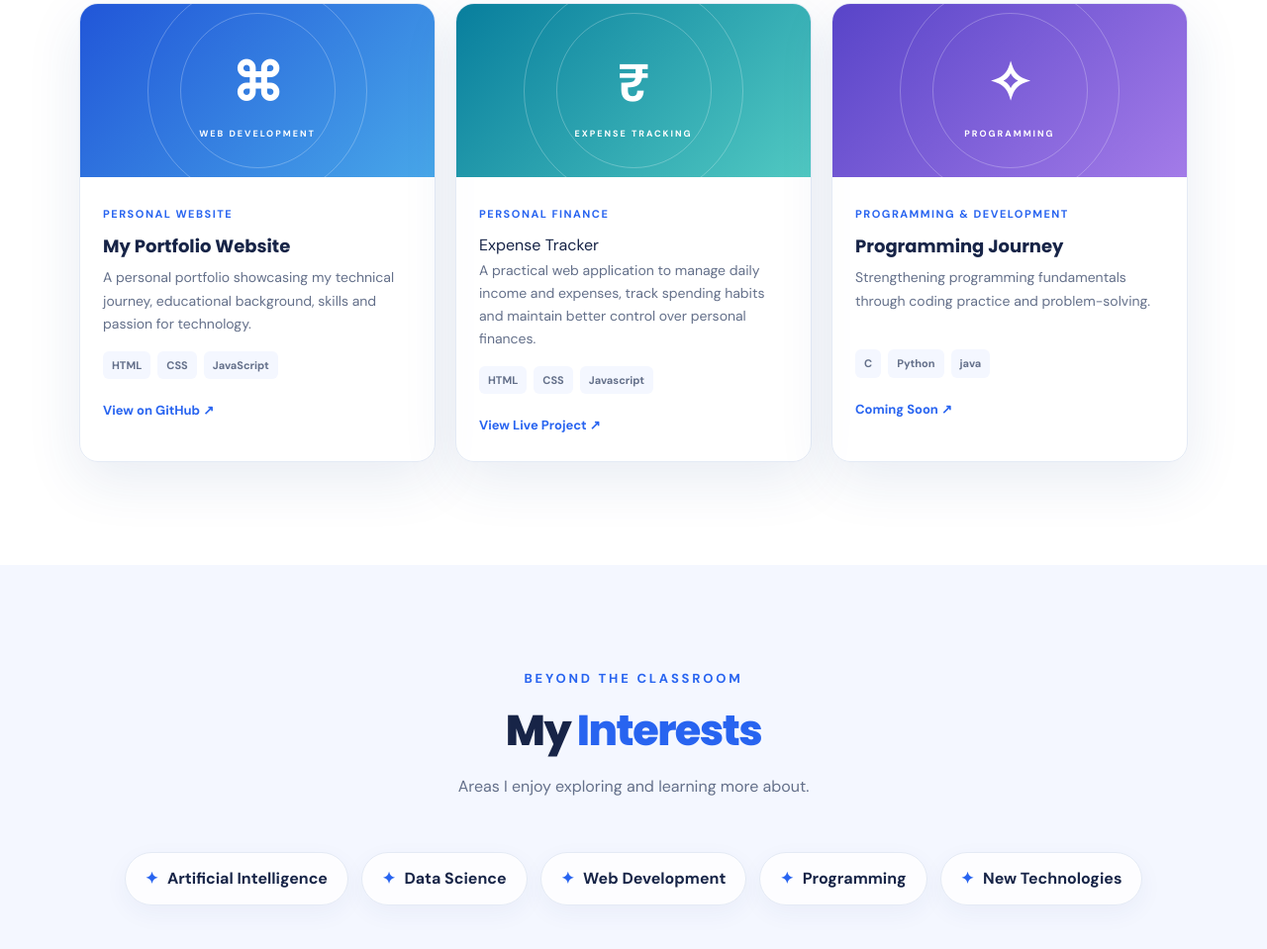
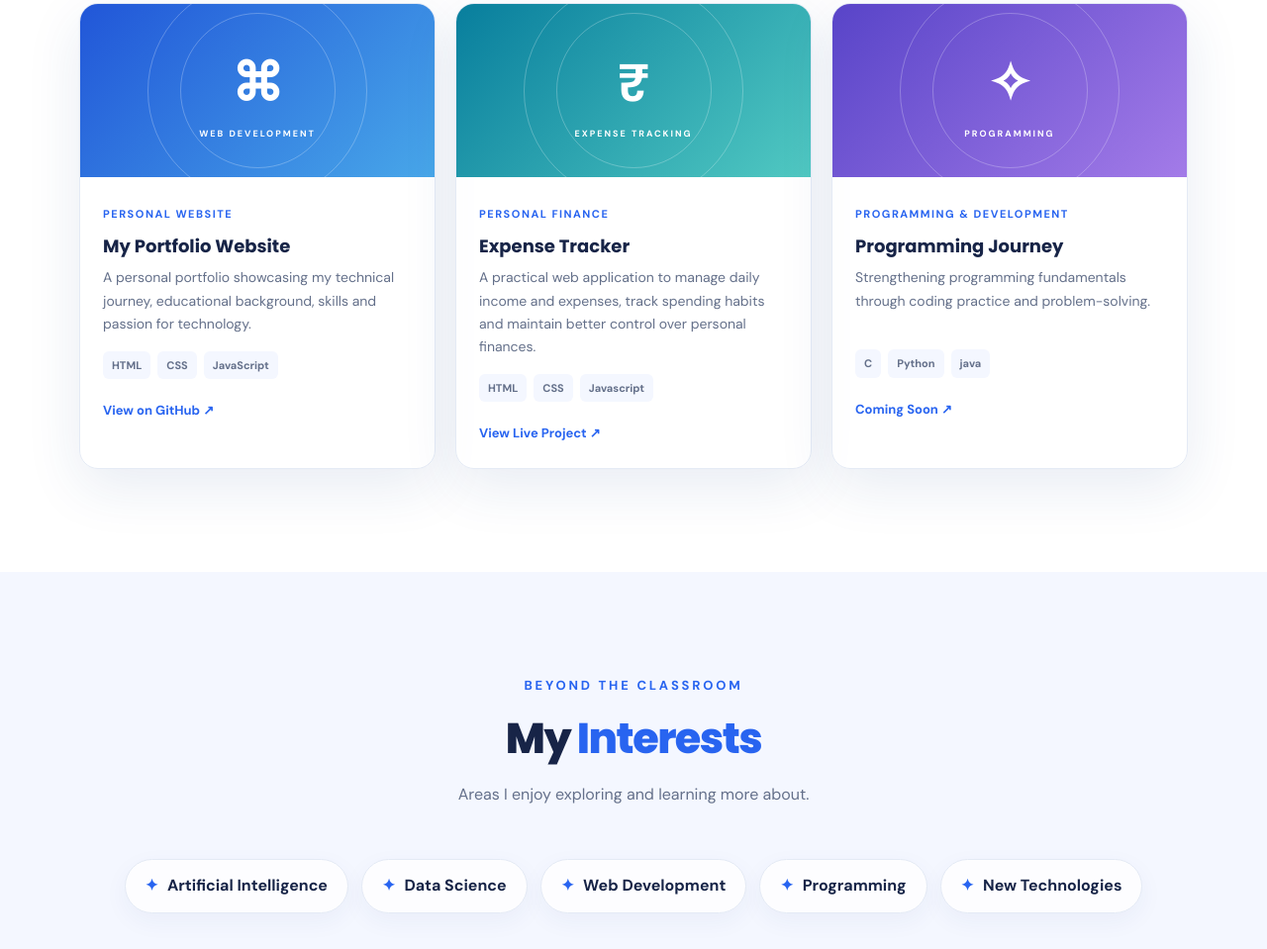
Before and after one commit to Murugavel1745/MyPortfolio, a plain HTML site: page index.html in a window 1280 px wide. Shown: the part 3118-4077 px from the top of the page at 99% size. Drawn offline with Linux system fonts and the light colour scheme.

Commit message:
Fix HTML structure for Expense Tracker project

```diff
--- a/index.html
+++ b/index.html
@@ -175,7 +175,7 @@
           </article>
            <article class="project-card reveal reveal-delay-1">
             <div class="project-art project-art-cyan"><span class="project-art-icon">₹</span><span class="project-art-label"> EXPENSE TRACKING </span></div>
-            <div class="project-body"><span class="project-type">PERSONAL FINANCE</span><h3></h3>Expense Tracker</h3><p>A practical web application to manage daily income and expenses, track spending habits and maintain better control over personal finances.</p><div class="tag-list"><span> HTML </span><span>CSS</span><span>Javascript</span></div><a class="text-link" href="https://murugavel1745.github.io/Expense-tracker/" target="_blank" rel="noopener noreferrer">View Live Project ↗</a></div>
+            <div class="project-body"><span class="project-type">PERSONAL FINANCE</span><h3>Expense Tracker</h3><p>A practical web application to manage daily income and expenses, track spending habits and maintain better control over personal finances.</p><div class="tag-list"><span> HTML </span><span>CSS</span><span>Javascript</span></div><a class="text-link" href="https://murugavel1745.github.io/Expense-tracker/" target="_blank" rel="noopener noreferrer">View Live Project ↗</a></div>
           </article>
           <article class="project-card reveal reveal-delay-2">
             <div class="project-art project-art-violet"><span class="project-art-icon">✧</span><span class="project-art-label">PROGRAMMING</span></div>
```
